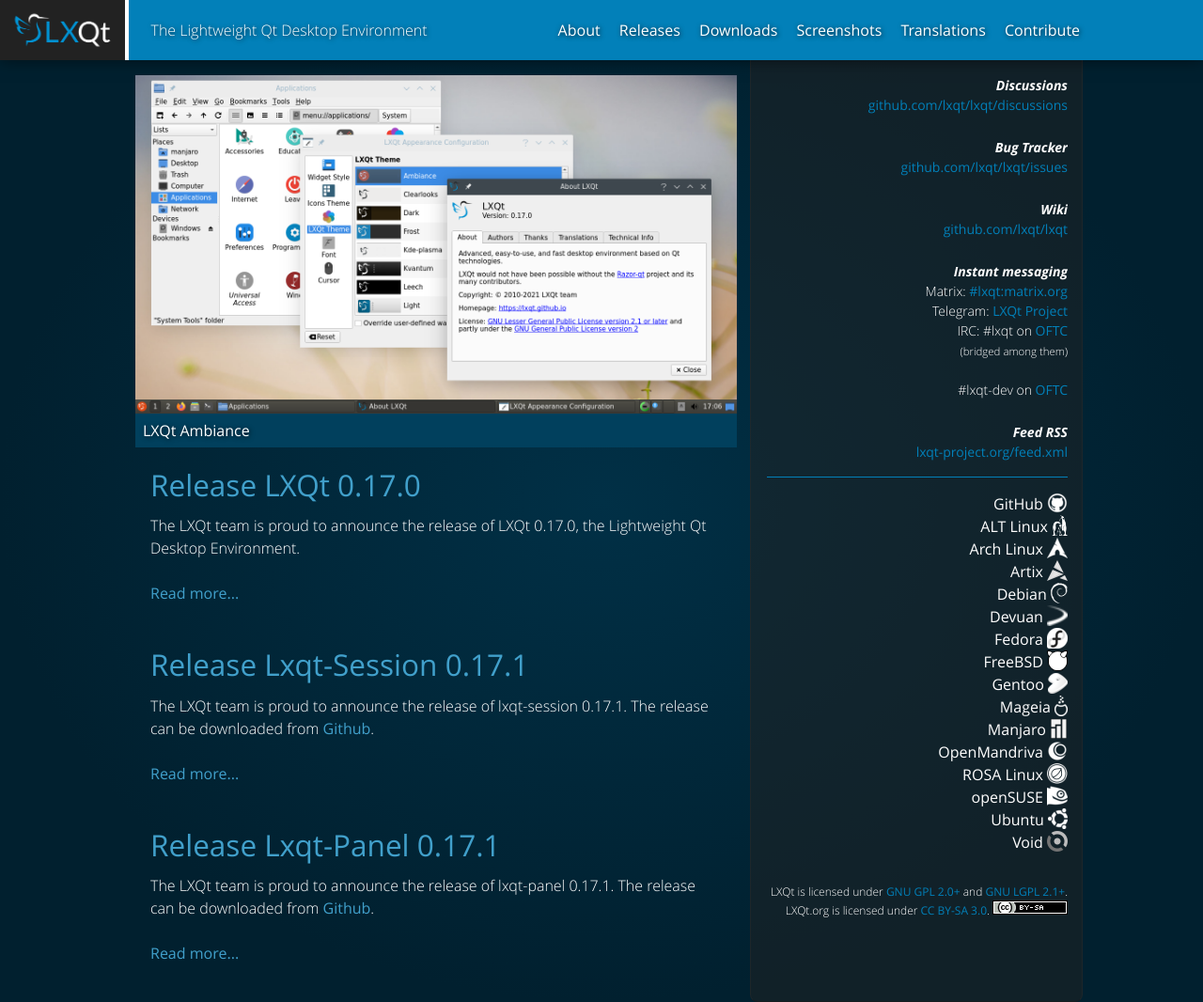
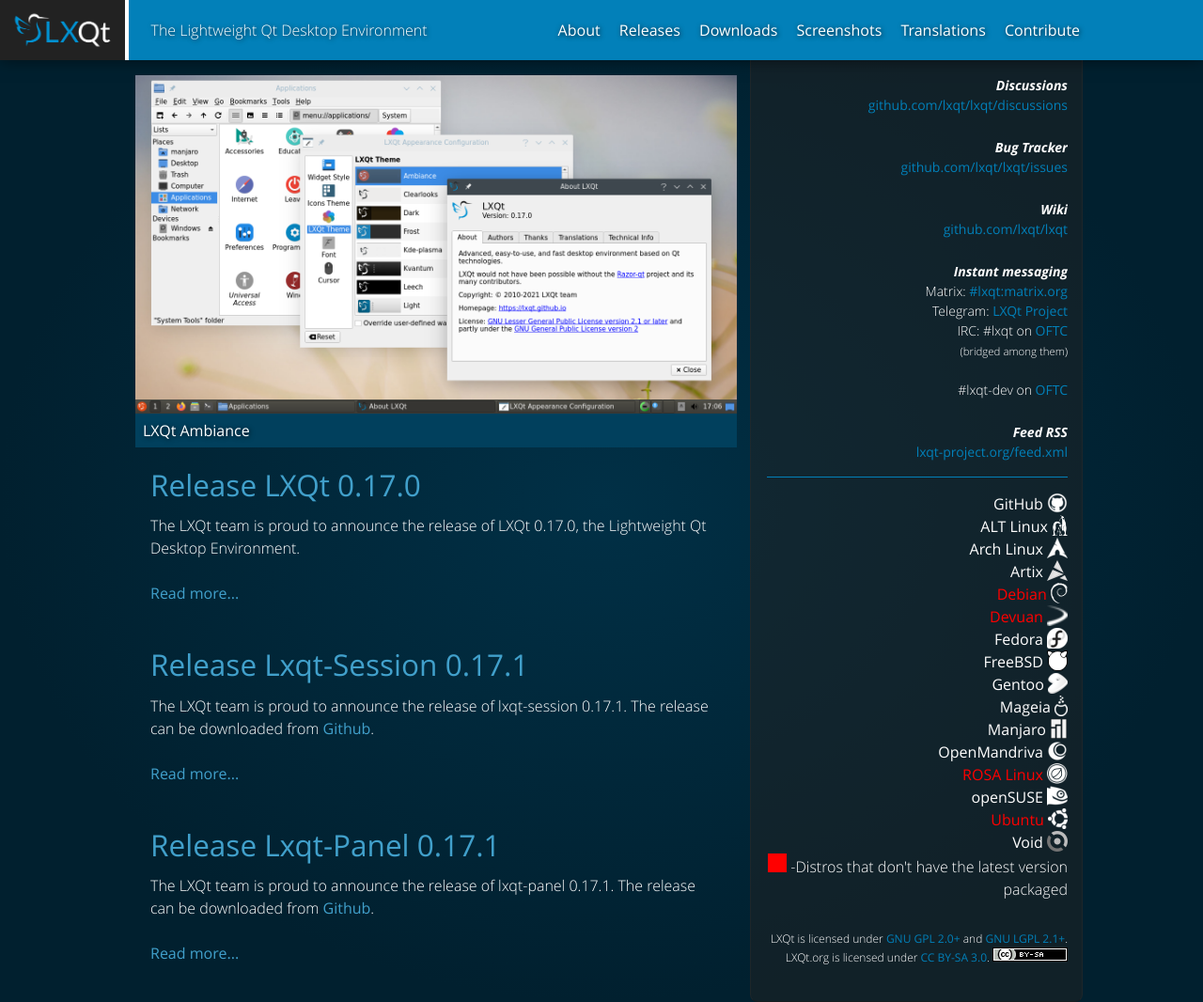
Before and after one commit to lxqt/lxqt.github.io, a Jekyll site: the page built from index.html, in a window 1280 px wide. Shown: the whole page at 94% size. Built offline with Jekyll 4.4.1, drawn with Linux system fonts in a browser that asks for light colours.

Commit message:
Make Distros that dont't have an updated version red

```diff
--- a/_includes/downloads.html
+++ b/_includes/downloads.html
@@ -33,10 +33,10 @@
             <p><a href="https://artixlinux.org/"><span class="label">Artix</span> <img src="{{ '/images/artix-logo-22.png' | relative_url }}" title="Artix" alt="Artix" /></a></p>
         </li>
         <li>
-          <p><a href="https://packages.debian.org/sid/lxqt"><span class="label">Debian</span> <img src="{{ '/images/debian-logo-22.png' | relative_url }}" title="Debian metapackage" alt="Debian"></a></p>
+          <p><a style="color:red" href="https://packages.debian.org/sid/lxqt"><span class="label">Debian</span> <img src="{{ '/images/debian-logo-22.png' | relative_url }}" title="Debian metapackage" alt="Debian"></a></p>
         </li>
         <li>
-            <p><a href="https://pkginfo.devuan.org/cgi-bin/policy-query.html?c=package&q=lxqt"><span class="label">Devuan</span> <img src="{{ '/images/devuan-logo-22.png' | relative_url }}" title="Devuan packages" alt="Devuan" /></a></p>
+            <p><a style="color:red" href="https://pkginfo.devuan.org/cgi-bin/policy-query.html?c=package&q=lxqt"><span class="label">Devuan</span> <img src="{{ '/images/devuan-logo-22.png' | relative_url }}" title="Devuan packages" alt="Devuan" /></a></p>
         </li>
         <li>
           <p><a href="https://spins.fedoraproject.org/en/lxqt/"><span class="label">Fedora</span> <img src="{{ '/images/fedora-logo-22.png' | relative_url }}" title="Fedora spin" alt="Fedora"></a></p>
@@ -57,17 +57,23 @@
           <p><a href="https://abf.openmandriva.org/openmandriva/task-lxqt/build_lists"><span class="label">OpenMandriva</span> <img src="{{ '/images/openmandriva-logo-22.png' | relative_url }}" title="OpenMandriva metapackage" alt="OpenMandriva Lx"></a></p>
         </li>
         <li>
-          <p><a href="http://wiki.rosalab.ru/en/index.php/LXQt"><span class="label">ROSA Linux</span> <img src="{{ '/images/rosa-linux-22.png' | relative_url }}" title="Information about LXQt in ROSA Linux" alt="ROSA Linux"></a></p>
+          <p><a style="color:red" href="http://wiki.rosalab.ru/en/index.php/LXQt"><span class="label">ROSA Linux</span> <img src="{{ '/images/rosa-linux-22.png' | relative_url }}" title="Information about LXQt in ROSA Linux" alt="ROSA Linux"></a></p>
         </li>
         <li>
           <p><a href="https://en.opensuse.org/LXQT"><span class="label">openSUSE</span> <img src="{{ '/images/opensuse-logo-22.png' | relative_url }}" title="openSUSE packages" alt="openSUSE"></a></p>
         </li>
         <li>
-          <p><a href="https://lubuntu.me/"><span class="label">Ubuntu</span> <img src="{{ '/images/ubuntu-logo-22.png' | relative_url }}" title="The *official* Lubuntu website" alt="Ubuntu"></a></p>
+          <p><a style="color:red" href="https://lubuntu.me/"><span class="label">Ubuntu</span> <img src="{{ '/images/ubuntu-logo-22.png' | relative_url }}" title="The *official* Lubuntu website" alt="Ubuntu"></a></p>
         </li>
         <li>
             <p><a href="https://voidlinux.org/"><span class="label">Void</span> <img src="{{ '/images/void-logo-22.png' | relative_url }}" title="Void Linux" alt="Void Linux" /></a></p>
         </li>
+
+           <p> <svg width="20" height="20">
+            <rect width="20" height="20" style="fill:red" />
+            </svg>
+            <a <span class="label">-Distros that don't have the latest version packaged</a>
+            </p>
       </ul>
     </main>
     <footer></footer>
```
